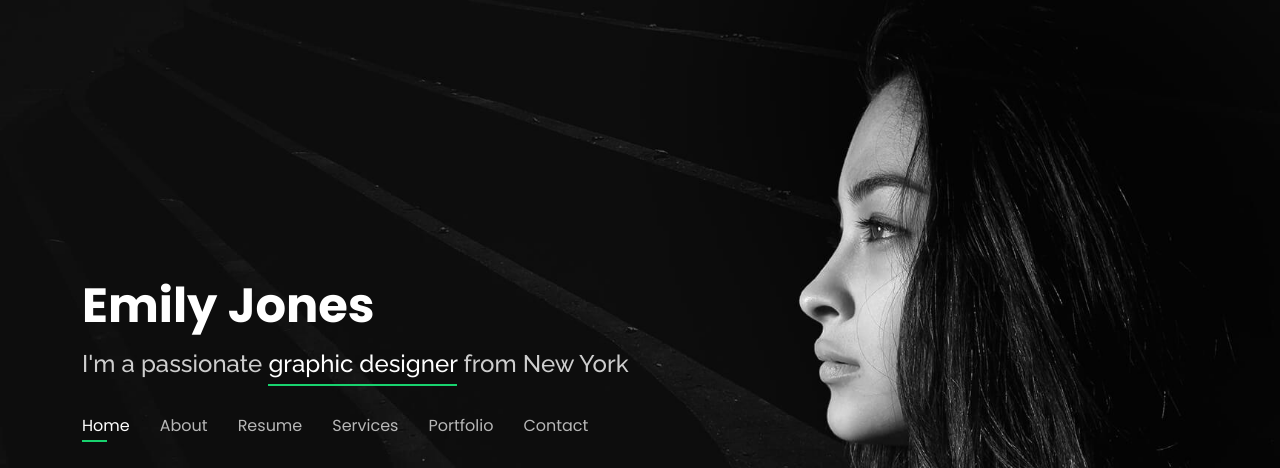
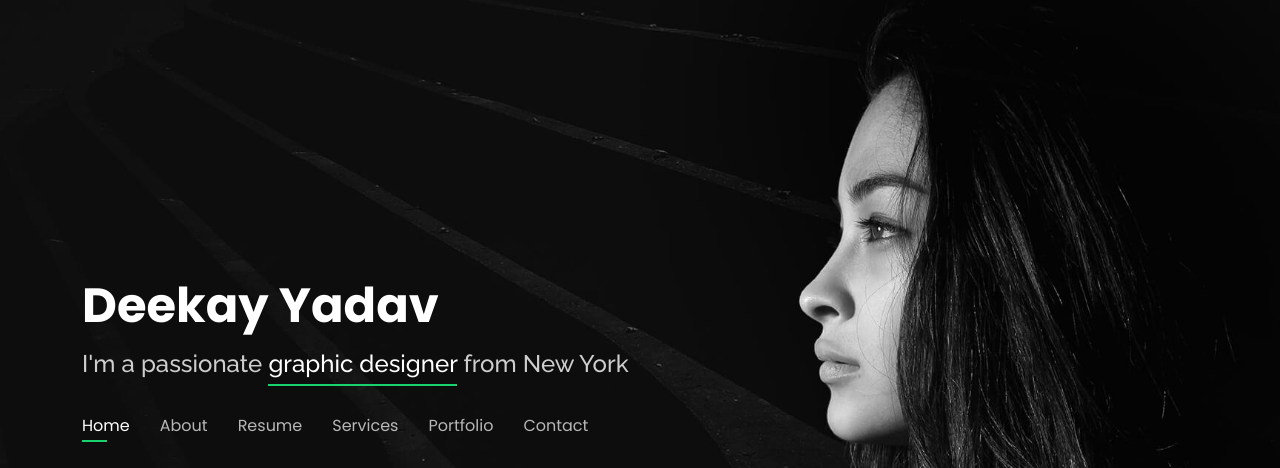
Before and after one commit to Deekayyadav/Deepak-kumar, a plain HTML site: page index.html in a window 1280 px wide. Shown: the top 468 px of the page. Drawn offline with nearby package versions, Linux system fonts and the light colour scheme.

Commit message:
Update index.html

```diff
--- a/index.html
+++ b/index.html
@@ -5,7 +5,7 @@
   <meta charset="utf-8">
   <meta content="width=device-width, initial-scale=1.0" name="viewport">
 
-  <title>Personal Bootstrap Template</title>
+  <title>Deekay yadav</title>
   <meta content="" name="description">
   <meta content="" name="keywords">
 
@@ -42,7 +42,7 @@
   <header id="header">
     <div class="container">
 
-      <h1><a href="index.html">Emily Jones</a></h1>
+      <h1><a href="index.html">Deekay Yadav</a></h1>
       <!-- Uncomment below if you prefer to use an image logo -->
       <!-- <a href="index.html" class="mr-auto"><img src="assets/img/logo.png" alt="" class="img-fluid"></a> -->
       <h2>I'm a passionate <span>graphic designer</span> from New York</h2>
```
